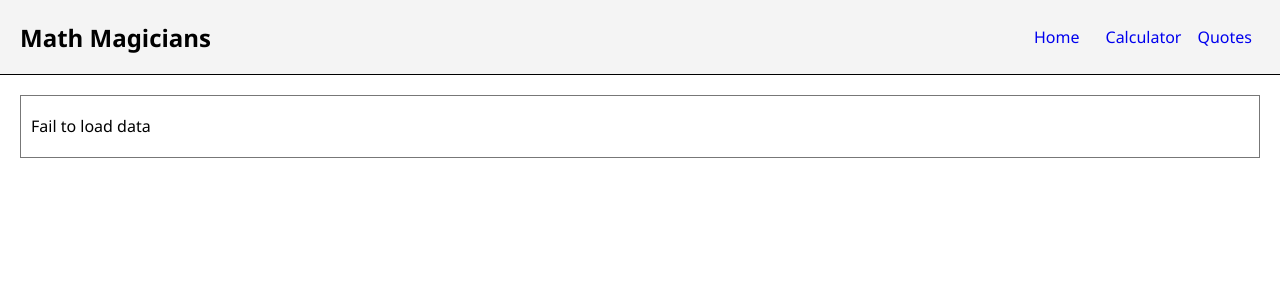
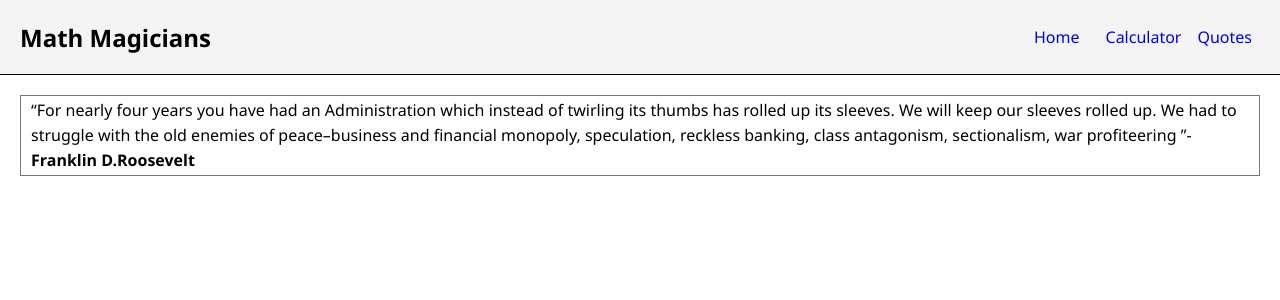
Before and after one commit to osmanwako/mathmagicians, a React (Create React App) app: page /quotes in a window 1280 px wide. Shown: the top 300 px of the page. Built offline with nearby package versions, Linux system fonts and the light colour scheme; no server answers.

Commit message:
Update  Quote

```diff
--- a/src/components/government.js
+++ b/src/components/government.js
@@ -1,32 +1,12 @@
-import { useEffect, useState } from 'react';
-
 function Government() {
-  const url = 'https://api.api-ninjas.com/v1/quotes?category=government';
-  const [content, setContent] = useState(<p>Loading ...</p>);
-  useEffect(() => {
-    const fetchData = async () => {
-      try {
-        await fetch(url, {
-          method: 'GET',
-          headers: {
-            'X-Api-Key': 'RiF115CuIMntbblO3YpZIA==qOuhWm1w4FJGZoHW',
-            'Content-Type': 'application/json',
-          },
-        }).then(async (response) => {
-          if (response.ok) {
-            const data = await response.json();
-            setContent(<p>{data[0].quote}</p>);
-          } else {
-            setContent(<p>Network response was not ok</p>);
-          }
-        });
-      } catch (error) {
-        setContent(<p>Fail to load data</p>);
-      }
-    };
-    return () => fetchData();
-  }, []);
-  return <div className="desc-message">{content}</div>;
+  return <div className="desc-message">
+    <q>
+    For nearly four years you have had an Administration which instead of twirling its thumbs has rolled up its sleeves.
+    We will keep our sleeves rolled up. We had to struggle with the old enemies of peace–business and financial monopoly,
+    speculation, reckless banking,
+    class antagonism, sectionalism, war profiteering </q>
+    -<b> Franklin D.Roosevelt</b>
+    </div>;
 }
 
 export default Government;
```
